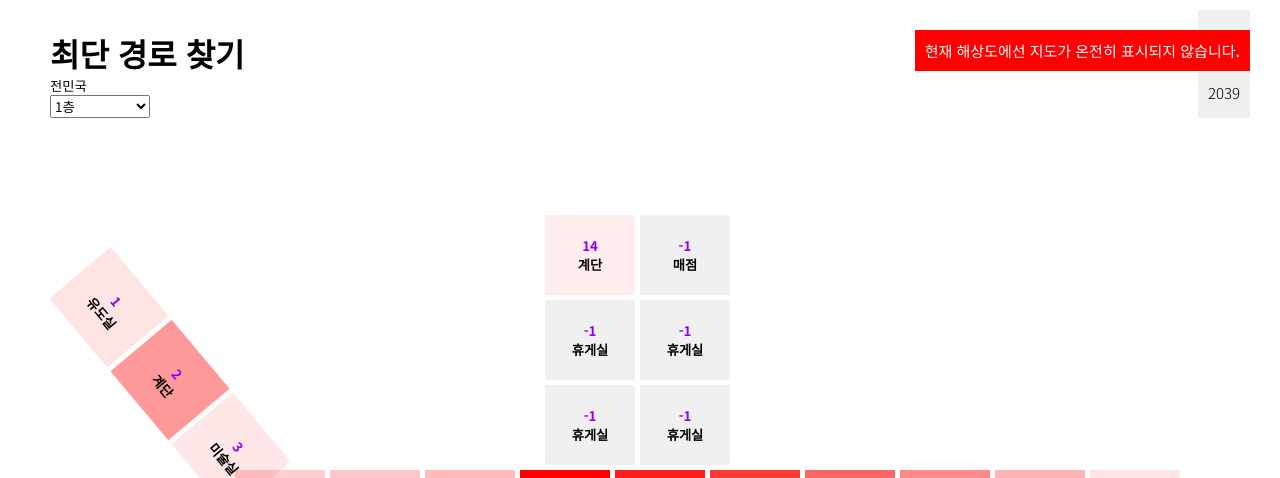
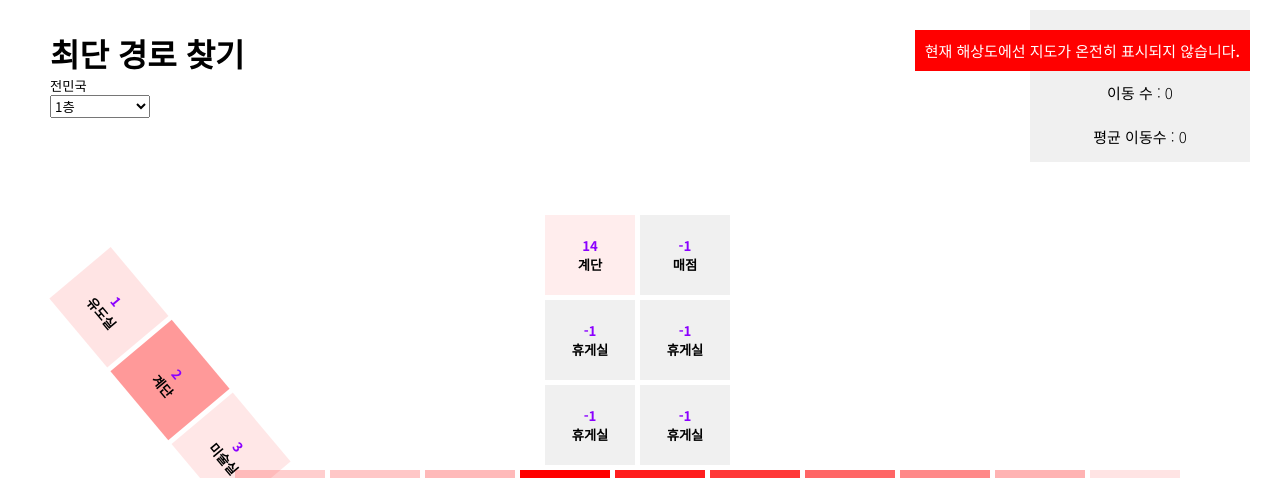
Before and after one commit to rzbsys/SchoolTrafficTracker, a Flask app: page / in a window 1280 px wide. Shown: the top 478 px of the page. Run offline with Flask 2, Linux system fonts and the light colour scheme.

Commit message:
Update Display Value

```diff
--- a/flask_app.py
+++ b/flask_app.py
@@ -1,15 +1,13 @@
 from flask import Flask, render_template, request
 from utils.algorithm import get_hist_with_list
 from utils.load_timetable import get_preprocess
-import os
 
-os.environ["FLASK_ENV"] = "development"
 
 #데이터 불러오기
 Location = get_preprocess()
 #경로 불러오기
 Path = get_hist_with_list(Location)
-print('return')
+print('return!')
 
 
 app = Flask(__name__)
@@ -22,7 +20,8 @@
 
 @app.route('/get_route', methods=['POST'])
 def get_route():
-    return {'result':Path}
+    return {'result': Path}
+
 
 if __name__ == '__main__':
     app.run('0.0.0.0', port=80, debug=False)
--- a/static/css/style.css
+++ b/static/css/style.css
@@ -114,6 +114,7 @@
 }
 
 .score {
+    width: 200px;
     position: absolute;
     right: 30px;
     top: 10px;
--- a/static/js/animate.js
+++ b/static/js/animate.js
@@ -1,9 +1,10 @@
-
+var STUDENT_CNT = 351;
 
 $('.box').bind({
     mouseenter: function (e) {
         $('.num').text($($($(this).children()[0]).children()[0]).text());
-        $('.sc').text($(this).data('cnt'));
+        $('#Traffic').text('이동 수 : ' + $(this).data('cnt'));
+        $('#Avg_Traffic').text('평균 이동 수 : ' + ($(this).data('cnt') / STUDENT_CNT).toFixed(3));
 
         $('.box').css('filter', 'opacity(0.6)');
         $('.box').css('transform', 'scale(0.9)');
--- a/static/js/script.js
+++ b/static/js/script.js
@@ -110,7 +110,7 @@
                     $('#N' + i).css('background-color', 'rgb(240, 240, 240)');
                 } else {
                     $('#N' + i).css('background-color', 'rgba(255, 0, 0,' + $('#N' + i).data('cnt') / maxx + ')');
-                    if ($('#N' + i).data('cnt') / maxx > 0.5) {
+                    if ($('#N' + i).data('cnt') / maxx > 0.4) {
                         $('#N' + i).css('color', 'white');
                     }
                 }
--- a/templates/index.html
+++ b/templates/index.html
@@ -15,9 +15,9 @@
 
 </head>
 <body>
-    <div id="Load">로딩중<br><span class="progress">0/0</span></h6></div>
+    <div id="Load">로딩중<br><span class="progress">0/?</span></h6></div>
     <div id="Title">
-        <h1>최단 경로 찾기</h1> <h5>전민국</h5>
+        <h1>최단 경로 찾기</h1><h5>전민국</h5>
         <select id="Sel_Floor">
             <option value="First">1층</option>
             <option value="Second">2층</option>
@@ -27,7 +27,7 @@
     </div>
 
     <div id="Warn"><h1>현재 해상도에선 지도가 온전히 표시되지 않습니다.</h1></div>
-    <div class="score"><h1><b class="num">1</b><br><span class="sc">2039</span></h1></div>
+    <div class="score"><h1><b class="num">? 노드</b><br><span class="sc" id="Traffic">이동 수 : 0</span><br><span class="sc" id="Avg_Traffic">평균 이동수 : 0</span></h1></div>
 
 
 
--- a/utils/algorithm.py
+++ b/utils/algorithm.py
@@ -13,7 +13,7 @@
 
 #txt 불러오기
 print('Di : Load Text')
-f = open(Path + '\\utils\\graph.txt', 'r')
+f = open(Path + '/utils/graph.txt', 'r')
 data = f.read().split('\n')
 f.close()
 
--- a/utils/load_timetable.py
+++ b/utils/load_timetable.py
@@ -5,7 +5,7 @@
 #경로 지정
 print('TT : Load Text')
 Path = os.getcwd()
-df = pd.read_csv(Path + '\\utils\\Timetable.csv')
+df = pd.read_csv(Path + '/utils/Timetable.csv')
 
 #교실 위치
 Loc_Clss = {
@@ -84,7 +84,9 @@
     Arr_Slice += [i[18:25]]
     #금
     Arr_Slice += [i[25:33]]
-
+    if len(i) != 32:
+        print(len(i))
+        raise("TT : List Length Is Not 32")
 
 def get():
     return TimeArr
```
